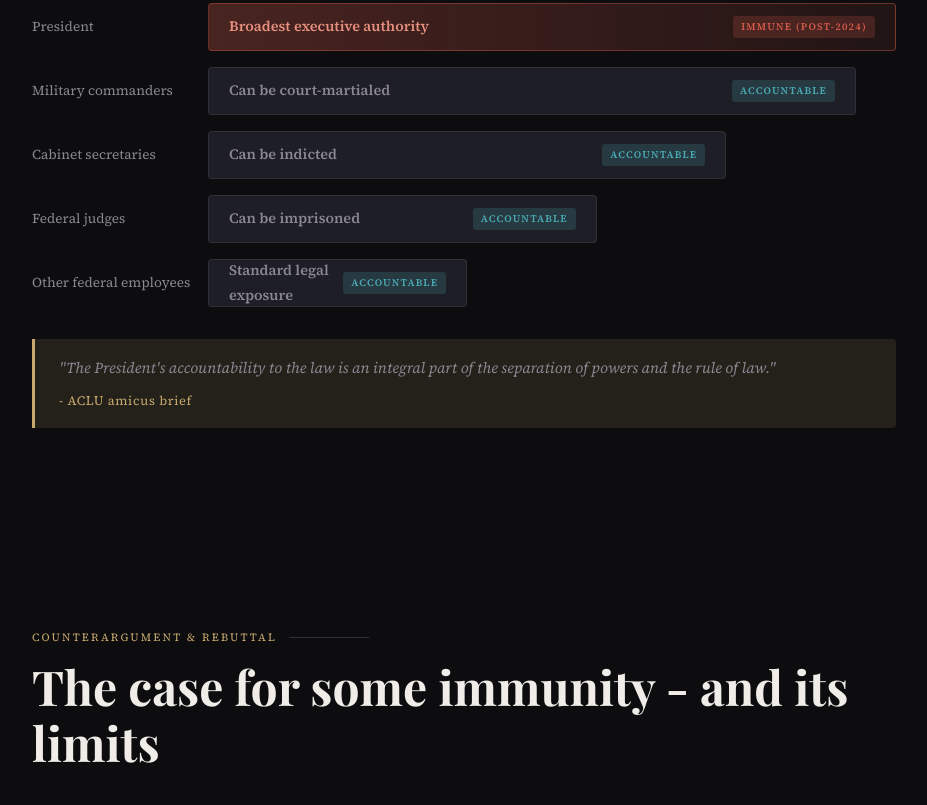
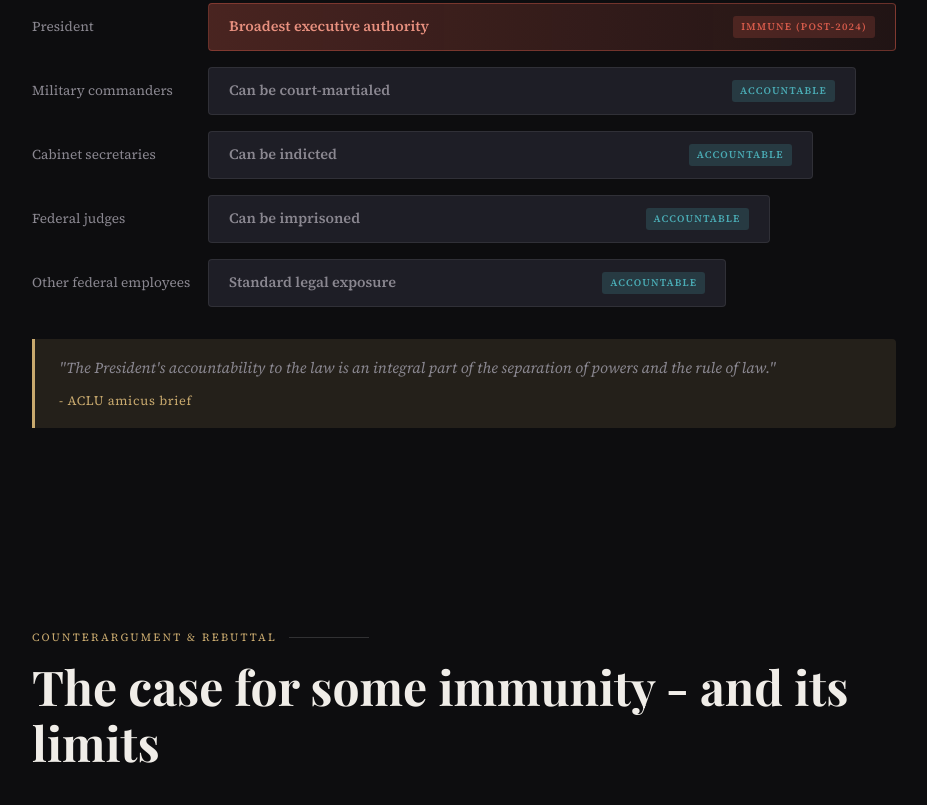
Before and after one commit to Vyrqel/presidential-accountability, a plain HTML site: page index.html in a window 1280 px wide. Shown: the part 2195-3000 px from the top of the page, without its empty margins (176-1103 px from the left). Drawn offline with nearby package versions, Linux system fonts and the light colour scheme.

Commit message:
Update index.html

```diff
--- a/index.html
+++ b/index.html
@@ -511,15 +511,15 @@
     </div>
     <div class="h-row">
       <span class="h-label">Cabinet secretaries</span>
-      <div class="h-bar accountable" style="width:60%">Can be indicted <span class="h-tag no">Accountable</span></div>
+      <div class="h-bar accountable" style="width:70%">Can be indicted <span class="h-tag no">Accountable</span></div>
     </div>
     <div class="h-row">
       <span class="h-label">Federal judges</span>
-      <div class="h-bar accountable" style="width:45%">Can be imprisoned <span class="h-tag no">Accountable</span></div>
+      <div class="h-bar accountable" style="width:65%">Can be imprisoned <span class="h-tag no">Accountable</span></div>
     </div>
     <div class="h-row">
       <span class="h-label">Other federal employees</span>
-      <div class="h-bar accountable" style="width:30%">Standard legal exposure <span class="h-tag no">Accountable</span></div>
+      <div class="h-bar accountable" style="width:60%">Standard legal exposure <span class="h-tag no">Accountable</span></div>
     </div>
   </div>
 
```
